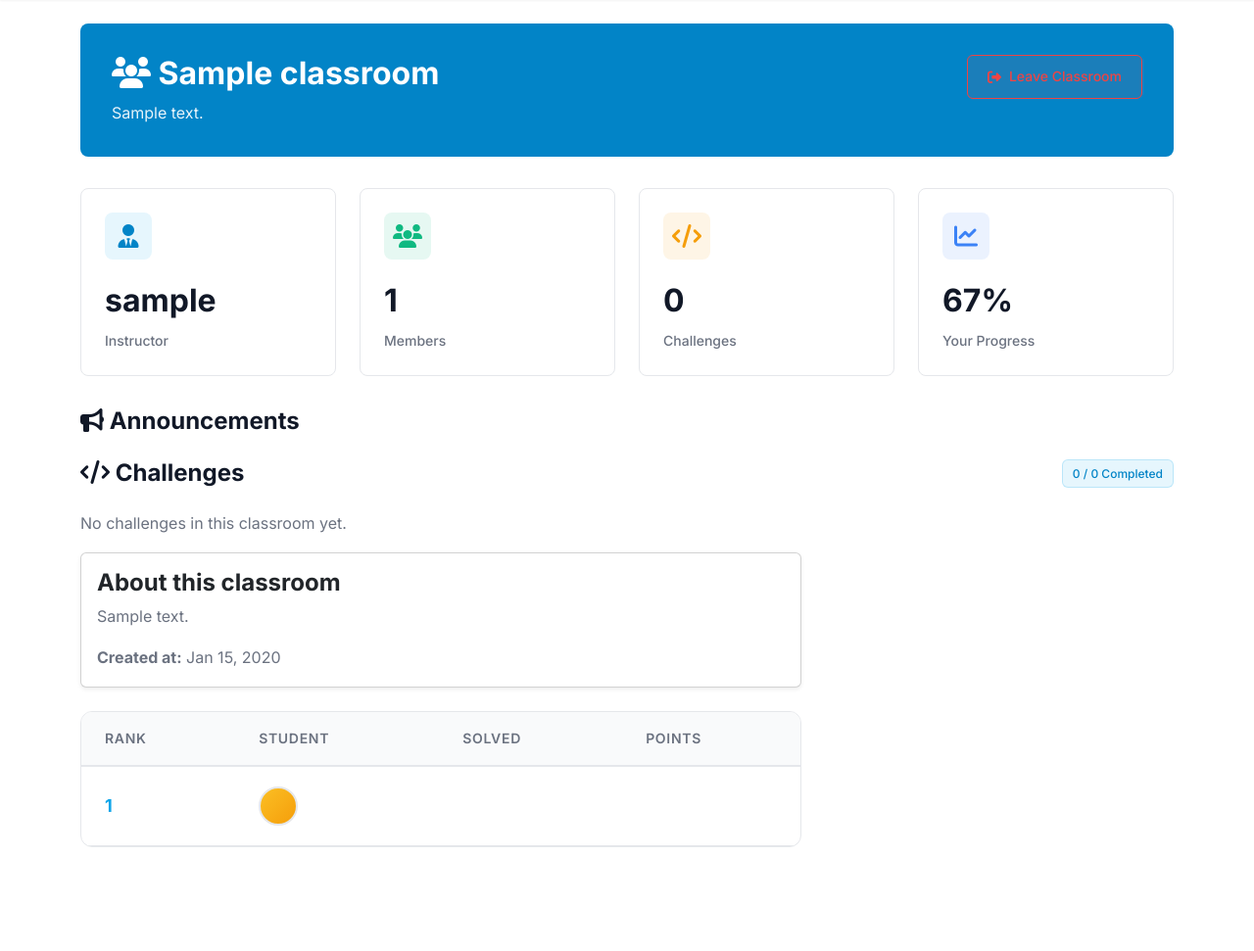
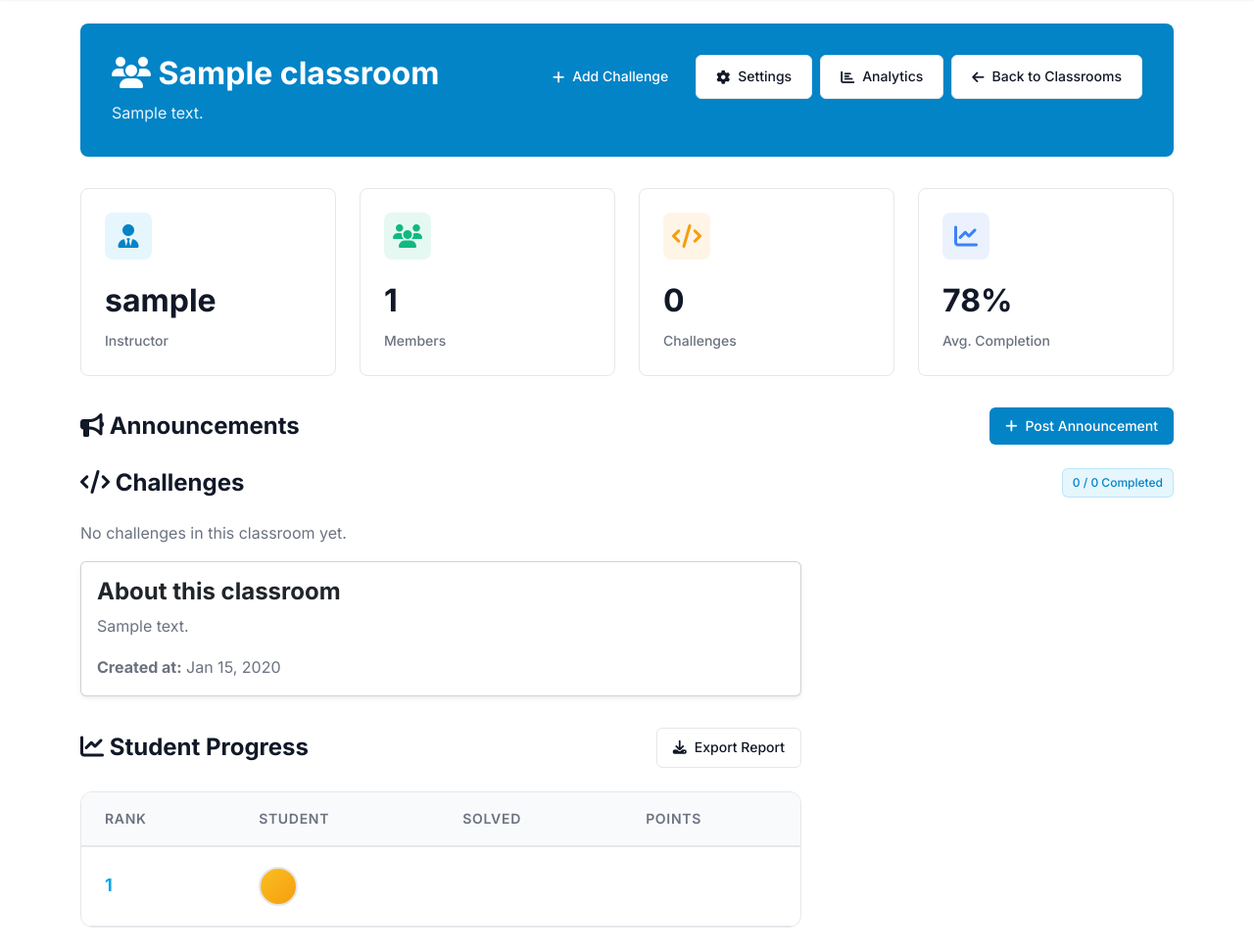
Before and after one commit to nourbatniji/CodeQuest, a Django app: a page that uses my_app/templates/classroom_details.html in a window 1280 px wide. Shown: the part 73-1044 px from the top of the page at 98% size. Before the commit the page ends 938 px from the top, so only its background shows below. Run offline with Django 5.2, Linux system fonts and the light colour scheme; a user stored in the database is signed in; tables that the repository leaves empty hold one stand-in row (values such as "Sample post"); data that the repository does not hold is empty; parts of the project's set-up code (start-up, migrations or seed data) failed here and were passed over.

Commit message:
Mentor can create challenge

```diff
--- a/my_app/templates/classroom_details.html
+++ b/my_app/templates/classroom_details.html
@@ -10,16 +10,29 @@
 
 {% block content %}
 <!-- Classroom Header -->
-<div class="dashboard-header animate-fade-in d-flex justify-content-between">
+<div class="dashboard-header animate-fade-in">
+    <div style="display: flex; justify-content: space-between; align-items: start;">
         <div>
             <h1><i class="fas fa-users"></i> {{ classroom.name }}</h1>
             <p>{{ classroom.description }}</p>
-
         </div>
+        <div style="display: flex; gap: 0.5rem;">
+            {% if user.is_staff %}
+            <!-- Mentor Actions -->
+            <button class="btn-modern btn-primary">
+                <i class="fas fa-plus"></i> Add Challenge
+            </button>
+            <button class="btn-modern btn-secondary">
+                <i class="fas fa-cog"></i> Settings
+            </button>
+            <button class="btn-modern btn-secondary">
+                <i class="fas fa-chart-bar"></i> Analytics
+            </button>
+            {% else %}
+            <!-- Student Actions -->
             {% if request.user.is_authenticated %}
             {% if is_member %}
-        <!-- LEAVE CLASSROOM -->
-        <form method="POST" action="{% url 'leave_classroom' classroom.slug %}">
+            <form method="POST" action="{% url 'leave_classroom' classroom.slug %}" style="margin: 0;">
                 {% csrf_token %}
                 <button class="btn-modern"
                     style="background: rgba(239, 68, 68, 0.1); color: var(--error); border: 1px solid var(--error);">
@@ -27,8 +40,7 @@
                 </button>
             </form>
             {% else %}
-        <!-- JOIN CLASSROOM -->
-        <form method="POST" action="{% url 'join_classroom' classroom.slug %}">
+            <form method="POST" action="{% url 'join_classroom' classroom.slug %}" style="margin: 0;">
                 {% csrf_token %}
                 <button class="btn-modern btn-primary">
                     <i class="fas fa-user-plus"></i> Join Classroom
@@ -36,7 +48,12 @@
             </form>
             {% endif %}
             {% endif %}
-
+            {% endif %}
+            <a href="/classrooms/" class="btn-modern btn-secondary">
+                <i class="fas fa-arrow-left"></i> Back to Classrooms
+            </a>
+        </div>
+    </div>
 </div>
 
 <!-- Classroom Info Cards -->
@@ -66,6 +83,17 @@
         <div class="stat-card-label">Challenges</div>
     </div>
 
+    {% if user.is_staff %}
+    <!-- Mentor-specific stat -->
+    <div class="stat-card">
+        <div class="stat-card-icon info">
+            <i class="fas fa-chart-line"></i>
+        </div>
+        <div class="stat-card-value">78%</div>
+        <div class="stat-card-label">Avg. Completion</div>
+    </div>
+    {% else %}
+    <!-- Student-specific stat -->
     <div class="stat-card">
         <div class="stat-card-icon info">
             <i class="fas fa-chart-line"></i>
@@ -73,11 +101,17 @@
         <div class="stat-card-value">67%</div>
         <div class="stat-card-label">Your Progress</div>
     </div>
+    {% endif %}
 </div>
 
 <!-- Announcements -->
 <div class="section-header">
     <h2><i class="fas fa-bullhorn"></i> Announcements</h2>
+    {% if user.is_staff %}
+    <button class="btn-modern btn-primary" style="padding: 0.5rem 1rem;">
+        <i class="fas fa-plus"></i> Post Announcement
+    </button>
+    {% endif %}
 </div>
 
 <!-- <div class="card-modern animate-fade-in" style="margin-bottom: 2rem;">
@@ -129,6 +163,21 @@
         </div>
 
         <div class="challenge-actions">
+            {% if user.is_staff %}
+            <!-- Mentor View: Show completion stats and management buttons -->
+            <span class="badge-modern badge-success">
+                <i class="fas fa-users"></i> {{ item.completed_count|default:0 }}/{{ members_count }} Completed
+            </span>
+            <button class="btn-modern btn-secondary" style="padding: 0.5rem 1rem;" onclick="event.stopPropagation();">
+                <i class="fas fa-edit"></i> Edit
+            </button>
+            <button class="btn-modern"
+                style="padding: 0.5rem 1rem; background: rgba(239, 68, 68, 0.1); color: var(--error); border: 1px solid var(--error);"
+                onclick="event.stopPropagation();">
+                <i class="fas fa-trash"></i>
+            </button>
+            {% else %}
+            <!-- Student View: Show status and action buttons -->
             {% if status == "passed" %}
             <span class="badge-modern" style="background-color: rgba(16, 185, 129, 0.1); color: var(--success);">
                 <i class="fas fa-check-circle"></i> Passed
@@ -165,6 +214,7 @@
                 <i class="fas fa-redo"></i> Retry
             </button>
             {% endif %}
+            {% endif %}
         </div>
     </div>
     {% endwith %}
@@ -189,6 +239,21 @@
             </div>
         </div>
 
+        <!-- Student Progress / Leaderboard Section -->
+        <div class="section-header" style="margin-top: 2rem;">
+            {% if user.is_staff %}
+            <h2><i class="fas fa-chart-line"></i> Student Progress</h2>
+            <button class="btn-modern btn-secondary" style="padding: 0.5rem 1rem;">
+                <i class="fas fa-download"></i> Export Report
+            </button>
+            {% else %}
+            <h2><i class="fas fa-trophy"></i> Classroom Leaderboard</h2>
+            <a href="/leaderboard/">
+                View Global <i class="fas fa-arrow-right"></i>
+            </a>
+            {% endif %}
+        </div>
+
         <div class="leaderboard-table-container animate-fade-in">
             <table class="leaderboard-table">
                 <thead>
@@ -204,7 +269,8 @@
                         <td class="rank-cell top-3">1</td>
                         <td>
                             <div class="user-cell">
-                        <div class="user-avatar" style="background: linear-gradient(135deg, #fbbf24, #f59e0b);"></div>
+                                <div class="user-avatar" style="background: linear-gradient(135deg, #fbbf24, #f59e0b);">
+                                </div>
                                 <div class="user-info">
                                     <div class="user-name"></div>
                                 </div>
--- a/my_app/urls.py
+++ b/my_app/urls.py
@@ -31,6 +31,7 @@ urlpatterns = [
     path("mentor_dashboard/", views.mentor_dashboard, name="mentor_dashboard"),
 
     path("classrooms/", views.classrooms_page, name="classrooms_page"),
+    path("mentor/classrooms/create/",views.mentor_create_classroom,name="mentor_create_classroom",),
     path("classroom/<slug:slug>/", views.classroom_detail, name="classroom_detail"),
     path("classroom/<slug:slug>/join/", views.join_classroom, name="join_classroom"),
     path("classroom/<slug:slug>/leave/", views.leave_classroom, name="leave_classroom"),
--- a/my_app/views.py
+++ b/my_app/views.py
@@ -26,6 +26,7 @@ from django.conf import settings
 from django.db.models.signals import post_save
 from django.dispatch import receiver
 from django.contrib.auth.decorators import login_required
+from django.contrib.auth.models import Group
 
 
 def index(request):
@@ -277,7 +278,42 @@ def mentor_dashboard(request):
     }
 
     return render(request, "mentor.html", context)
+
+
+
+
 # --------------- CLASSROOMS ---------------
+
+
+@login_required
+def mentor_create_classroom(request):
+    # Only allow POST
+    if request.method != "POST":
+        return redirect("mentor_dashboard")  # change to your dashboard url name
+
+    # Optional: check that user is mentor or staff
+    is_mentor = request.user.groups.filter(name="Mentors").exists()
+    if not (is_mentor or request.user.is_staff or request.user.is_superuser):
+        messages.error(request, "You do not have permission to create a classroom.")
+        return redirect("mentor_dashboard")
+
+    # Get form data
+    name = request.POST.get("name", "").strip()
+    description = request.POST.get("description", "").strip()
+
+    if not name:
+        messages.error(request, "Classroom name is required.")
+        return redirect("mentor_dashboard")
+
+    # Create classroom; slug will be auto-generated by model.save()
+    Classroom.objects.create(
+        name=name,
+        description=description,
+        mentor=request.user,
+    )
+
+    messages.success(request, "Classroom created successfully.")
+    return redirect("mentor_dashboard")
 
 def classrooms_page(request):
     if not request.user.is_authenticated:
@@ -292,6 +328,7 @@ def classrooms_page(request):
         user=request.user,
         status='passed'
     ).values("challenge").distinct().count()
+
 
     # ---------- Mentor view ----------
     if request.user.is_staff:
```
Also changed, not shown: my_app/templates/classrooms.html (+53 -32 lines). Lines whose indentation alone changed are shown as unchanged.
